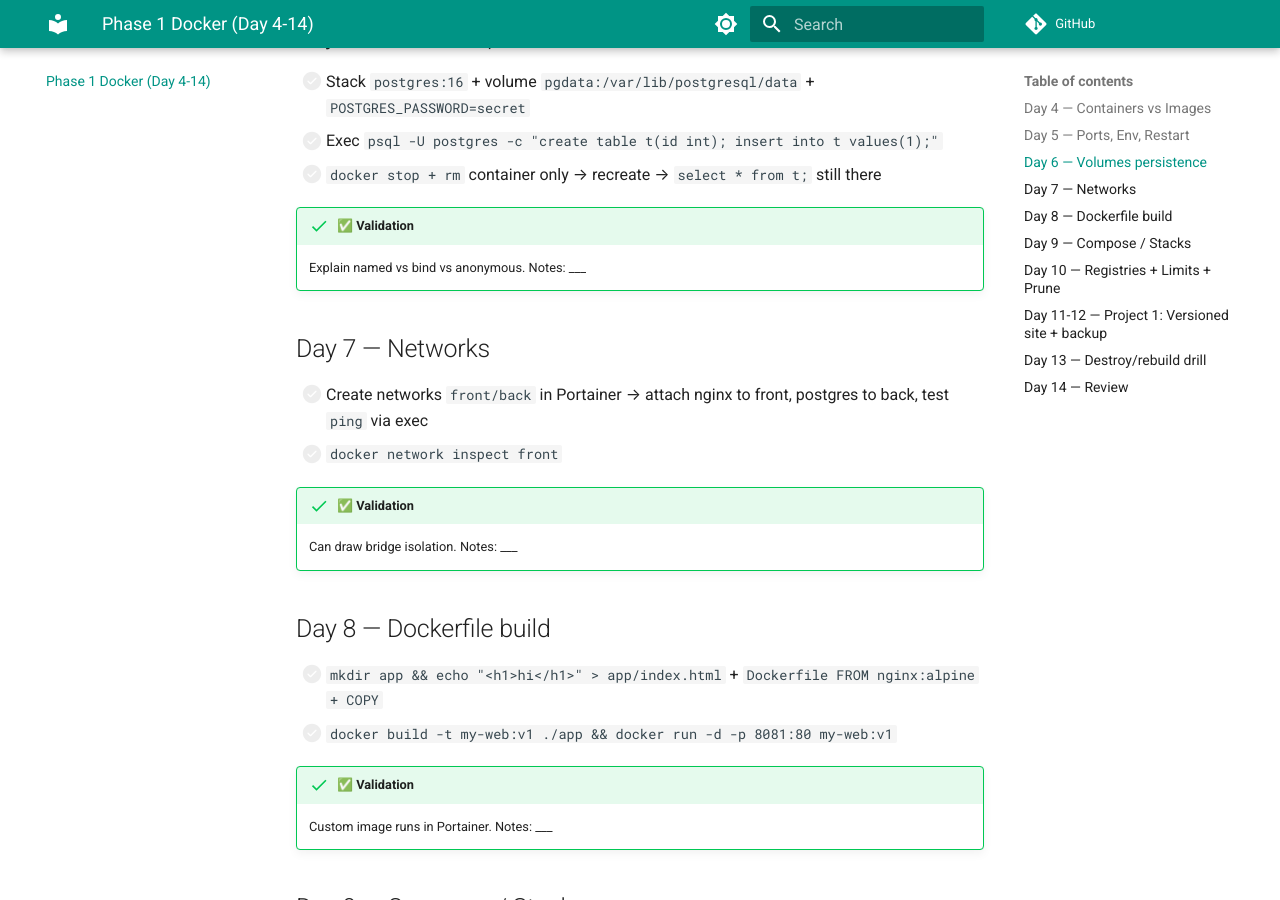
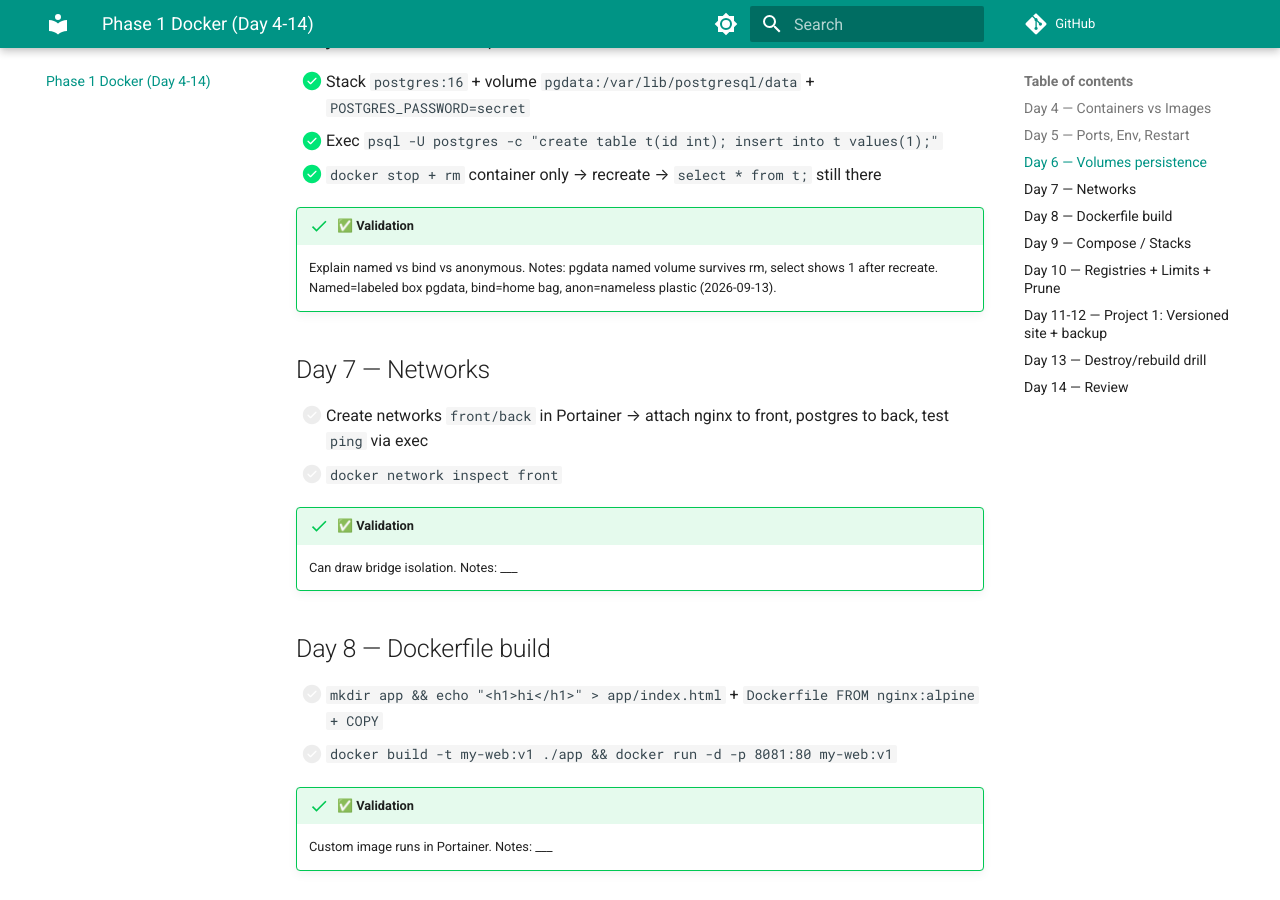
Before and after one commit to krazylearner/devops-stacks, an MkDocs documentation site: the page built from docs/phase-1-docker.md, in a window 1280 px wide and 900 px high, scrolled down 784 px. Built offline with MkDocs 1.6.1 and Material for MkDocs 9.7.7, drawn with Linux system fonts in a browser that asks for light colours; comment, search, counter and statistics services are not loaded.

Commit message:
feat(phase1): add postgres volume persistence Day 6

```diff
--- a/docs/phase-1-docker.md
+++ b/docs/phase-1-docker.md
@@ -18,12 +18,12 @@
 
 ## Day 6 — Volumes persistence
 
-- [ ] Stack `postgres:16` + volume `pgdata:/var/lib/postgresql/data` + `POSTGRES_PASSWORD=secret`
-- [ ] Exec `psql -U postgres -c "create table t(id int); insert into t values(1);"`
-- [ ] `docker stop + rm` container only → recreate → `select * from t;` still there
+- [x] Stack `postgres:16` + volume `pgdata:/var/lib/postgresql/data` + `POSTGRES_PASSWORD=secret`
+- [x] Exec `psql -U postgres -c "create table t(id int); insert into t values(1);"`
+- [x] `docker stop + rm` container only → recreate → `select * from t;` still there
 
 !!! success "✅ Validation"
-    Explain named vs bind vs anonymous. Notes: ___
+    Explain named vs bind vs anonymous. Notes: pgdata named volume survives rm, select shows 1 after recreate. Named=labeled box pgdata, bind=home bag, anon=nameless plastic (2026-09-13).
 
 ## Day 7 — Networks
 
```
Also changed, not shown: 1 other file.
